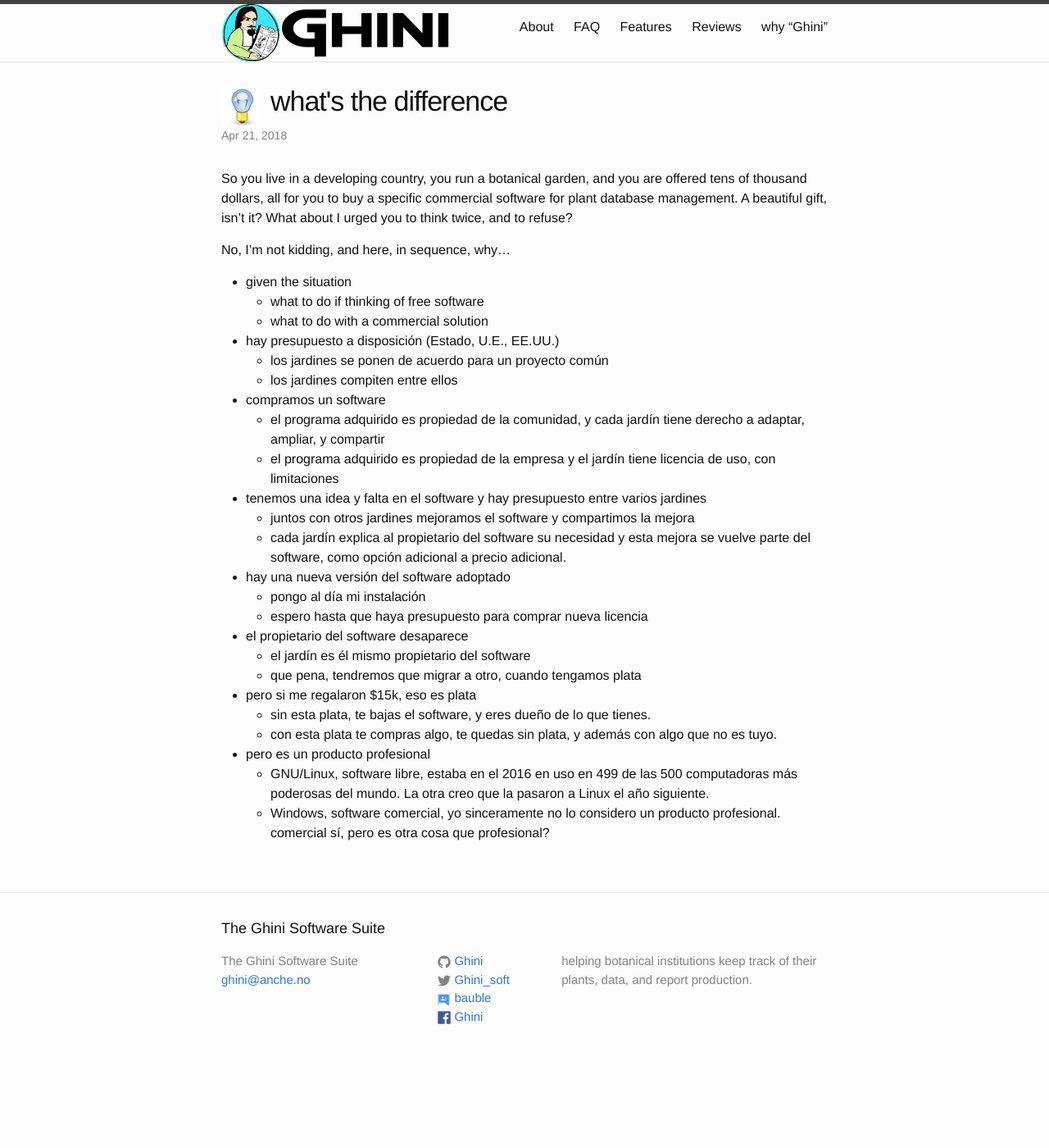
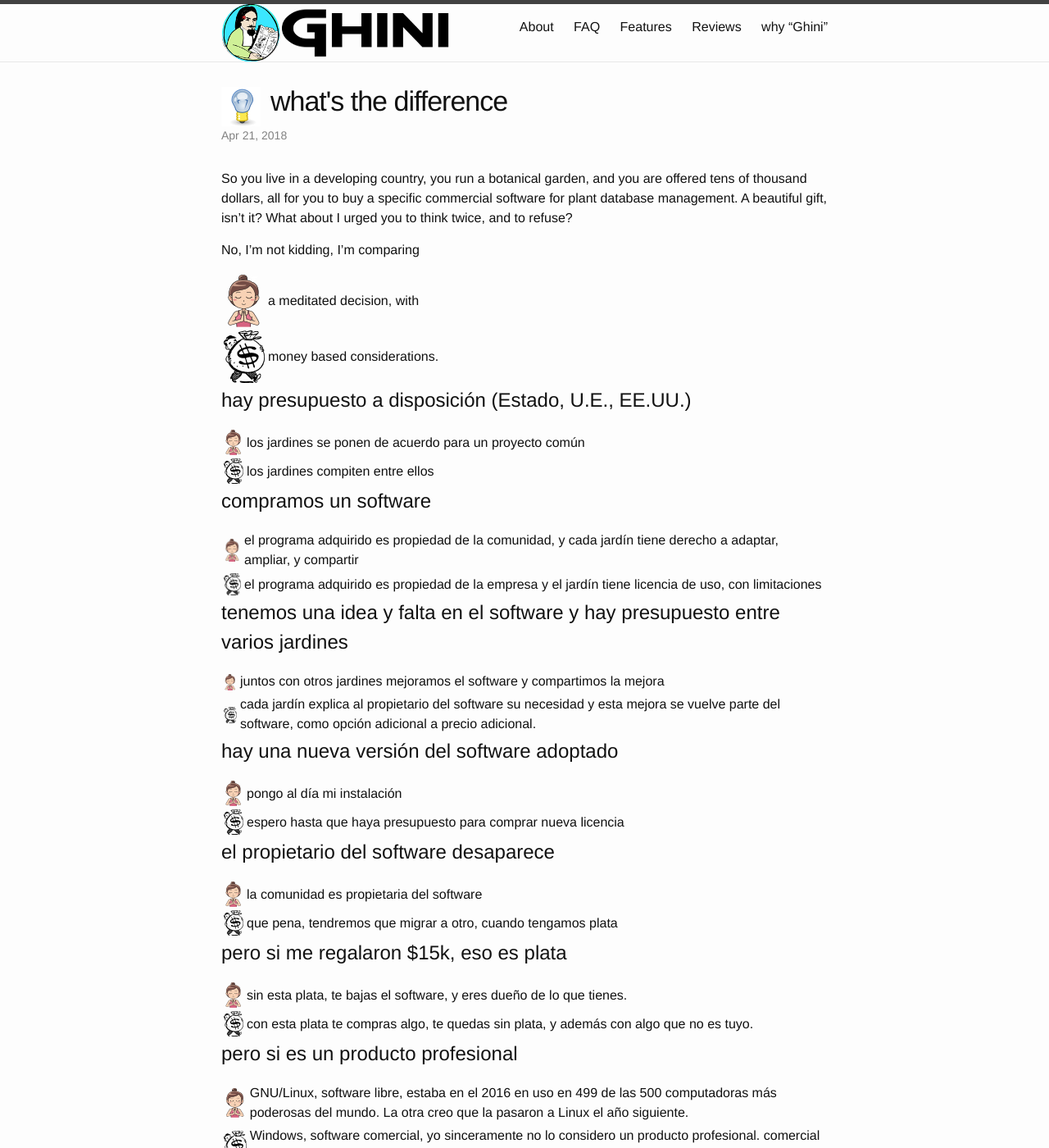
Before and after one commit to Ghini/ghini.github.io, a Jekyll site: the page built from _posts/2018-04-21-what's-the-difference.md, in a window 1280 px wide and 1400 px high. Shown: the whole window at 82% size. Built offline with Jekyll 4.4.1, drawn with Linux system fonts in a browser that asks for light colours.

Commit message:
can we try to have some graphic impact

```diff
--- a/_posts/2018-04-21-what's-the-difference.md
+++ b/_posts/2018-04-21-what's-the-difference.md
@@ -10,39 +10,50 @@ offered tens of thousand dollars, all for you to buy a specific commercial
 software for plant database management.  A beautiful gift, isn't it?  What
 about I urged you to think twice, and to refuse?
 
-No, I'm not kidding, and here, in sequence, why...
+No, I'm not kidding, I'm comparing
 
-- given the situation
-  - what to do if thinking of free software
-  - what to do with a commercial solution
+| ![freedom](/images/meditate-64.png) | a meditated decision, with  |
+| ![dependency](/images/money-64.png) | money based considerations. |
 
-- hay presupuesto a disposición (Estado, U.E., EE.UU.)
-  - los jardines se ponen de acuerdo para un proyecto común
-  - los jardines compiten entre ellos
 
-- compramos un software
-  - el programa adquirido es propiedad de la comunidad, y cada jardín tiene derecho a adaptar, ampliar, y compartir
-  - el programa adquirido es propiedad de la empresa y el jardín tiene licencia de uso, con limitaciones
+hay presupuesto a disposición (Estado, U.E., EE.UU.)
+==============================================================
 
-- tenemos una idea y falta en el software y hay presupuesto entre varios jardines
-  - juntos con otros jardines mejoramos el software y compartimos la mejora
-  - cada jardín explica al propietario del software su necesidad y esta mejora se vuelve parte del software, como opción adicional a precio adicional.
+| ![freedom](/images/meditate.png) | los jardines se ponen de acuerdo para un proyecto común |
+| ![dependency](/images/money.png) | los jardines compiten entre ellos |
 
-- hay una nueva versión del software adoptado
-  - pongo al día mi instalación
-  - espero hasta que haya presupuesto para comprar nueva licencia
+compramos un software
+===============================
 
-- el propietario del software desaparece
-  - el jardín es él mismo propietario del software
-  - que pena, tendremos que migrar a otro, cuando tengamos plata
+| ![freedom](/images/meditate.png) | el programa adquirido es propiedad de la comunidad, y cada jardín tiene derecho a adaptar, ampliar, y compartir |
+| ![dependency](/images/money.png) | el programa adquirido es propiedad de la empresa y el jardín tiene licencia de uso, con limitaciones |
 
-- pero si me regalaron $15k, eso es plata
-  - sin esta plata, te bajas el software, y eres dueño de lo que tienes.
-  - con esta plata te compras algo, te quedas sin plata, y además con algo que no es tuyo.
+tenemos una idea y falta en el software y hay presupuesto entre varios jardines
+=============================================================================================
 
-- pero es un producto profesional
-  - GNU/Linux, software libre, estaba en el 2016 en uso en 499 de las 500
-    computadoras más poderosas del mundo.  La otra creo que la pasaron a
-    Linux el año siguiente.
-  - Windows, software comercial, yo sinceramente no lo considero un producto
-    profesional.  comercial sí, pero es otra cosa que profesional?
+| ![freedom](/images/meditate.png) | juntos con otros jardines mejoramos el software y compartimos la mejora |
+| ![dependency](/images/money.png) | cada jardín explica al propietario del software su necesidad y esta mejora se vuelve parte del software, como opción adicional a precio adicional. |
+
+hay una nueva versión del software adoptado
+==============================================================
+
+| ![freedom](/images/meditate.png) | pongo al día mi instalación |
+| ![dependency](/images/money.png) | espero hasta que haya presupuesto para comprar nueva licencia |
+
+el propietario del software desaparece
+==============================================================
+
+| ![freedom](/images/meditate.png) | la comunidad es propietaria del software |
+| ![dependency](/images/money.png) | que pena, tendremos que migrar a otro, cuando tengamos plata |
+
+pero si me regalaron $15k, eso es plata
+==============================================================
+
+| ![freedom](/images/meditate.png) | sin esta plata, te bajas el software, y eres dueño de lo que tienes. |
+| ![dependency](/images/money.png) | con esta plata te compras algo, te quedas sin plata, y además con algo que no es tuyo. |
+
+pero si es un producto profesional
+======================================
+
+| ![freedom](/images/meditate-64.png) | GNU/Linux, software libre, estaba en el 2016 en uso en 499 de las 500 computadoras más poderosas del mundo.  La otra creo que la pasaron a Linux el año siguiente. |
+| ![dependency](/images/money-64.png) | Windows, software comercial, yo sinceramente no lo considero un producto profesional.  comercial sí, pero es otra cosa que profesional? |
```
Also changed, not shown: images/meditate-64.png (added), images/meditate.png (added), images/money-64.png (added), images/money.png (added).
